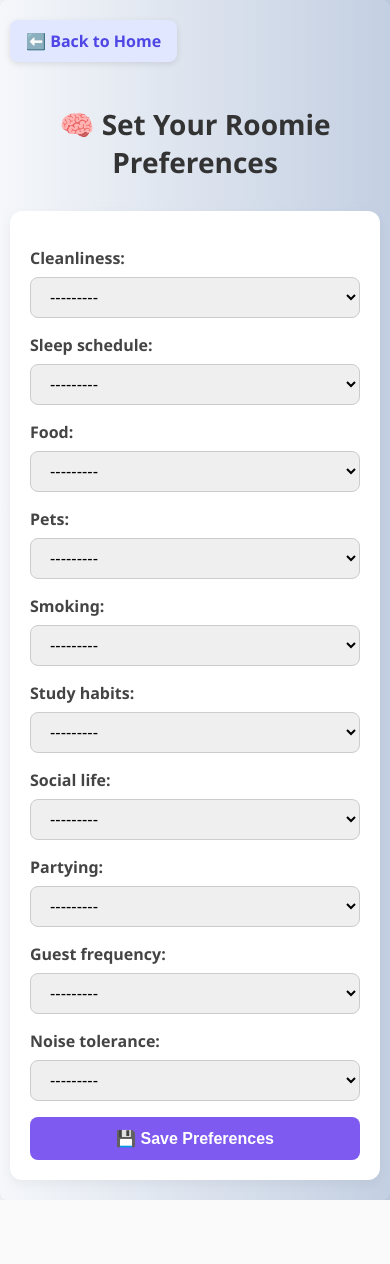
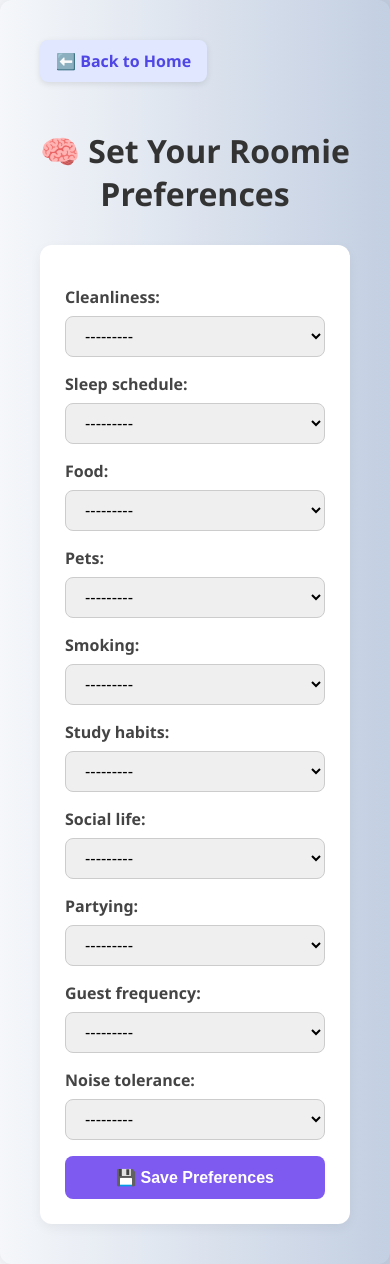
Before and after one commit to nivedithakummetha63/DjangoProject, a Django app: page /preferences/ in a window 390 px wide. Before the commit the page ends 1200 px from the top, so only its background shows below. Run offline with Django 3.2, Linux system fonts and the light colour scheme; a user stored in the database is signed in; data comes from the database, SQL or seed files in the repository.

Commit message:
Update preferences.html

```diff
--- a/accounts/templates/preferences.html
+++ b/accounts/templates/preferences.html
@@ -1,41 +1,46 @@
 <!DOCTYPE html>
 <html lang="en">
 <head>
-  <meta charset="UTF-8" />
-  <meta name="viewport" content="width=device-width, initial-scale=1" />
   <title>Your Preferences</title>
   <style>
     body {
       font-family: 'Segoe UI', sans-serif;
       background: linear-gradient(to right, #f5f7fa, #c3cfe2);
-      padding: 40px 20px;
+      padding: 40px;
       max-width: 600px;
       margin: auto;
       border-radius: 12px;
       box-shadow: 0 0 20px rgba(0,0,0,0.1);
     }
+
     h2 {
       text-align: center;
       font-size: 2rem;
       color: #333;
       margin-bottom: 30px;
     }
+
     form {
       background: white;
       padding: 25px;
       border-radius: 12px;
       box-shadow: 0 4px 12px rgba(0,0,0,0.05);
     }
+
     form div {
       margin-bottom: 20px;
     }
+
     label {
       display: block;
       margin-bottom: 8px;
       font-weight: 600;
       color: #444;
     }
-    input[type="text"], select, textarea {
+
+    input[type="text"],
+    select,
+    textarea {
       width: 100%;
       padding: 10px 15px;
       border: 1px solid #ccc;
@@ -43,11 +48,15 @@
       font-size: 1rem;
       transition: 0.2s;
     }
-    input:focus, select:focus, textarea:focus {
+
+    input:focus,
+    select:focus,
+    textarea:focus {
       border-color: #7f5af0;
       outline: none;
       box-shadow: 0 0 5px rgba(127, 90, 240, 0.3);
     }
+
     button {
       background-color: #7f5af0;
       color: white;
@@ -60,25 +69,16 @@
       width: 100%;
       transition: 0.3s;
     }
+
     button:hover {
       background-color: #6243d1;
       box-shadow: 0 4px 10px rgba(127, 90, 240, 0.3);
     }
-    /* Responsive adjustments */
-    @media (max-width: 640px) {
-      body {
-        padding: 20px 10px;
-        border-radius: 8px;
-      }
-      form {
-        padding: 20px;
-      }
-      h2 {
-        font-size: 1.75rem;
-      }
-    }
-    /* Back link style */
-    a.back-link {
+  </style>
+</head>
+<body>
+  <body>
+  <a href="{% url 'home' %}" style="
     display: inline-block;
     margin-bottom: 20px;
     background-color: #e0e7ff;
@@ -89,20 +89,14 @@
     font-weight: 600;
     box-shadow: 0 2px 6px rgba(0,0,0,0.1);
     transition: background 0.3s;
-    }
-    a.back-link:hover {
-      background-color: #c7d2fe;
-    }
-  </style>
-</head>
-<body>
-  <a href="{% url 'home' %}" class="back-link">⬅️ Back to Home</a>
+  ">
+    ⬅️ Back to Home
+  </a>
+
   <h2>🧠 Set Your Roomie Preferences</h2>
-  <form method="POST" novalidate>
+  <form method="POST">
     {% csrf_token %}
-    {% include "base/alert.html" %}
     {{ form.as_p }}
     <button type="submit">💾 Save Preferences</button>
   </form>
 </body>
-</html>
```
Lines whose indentation alone changed are shown as unchanged.
